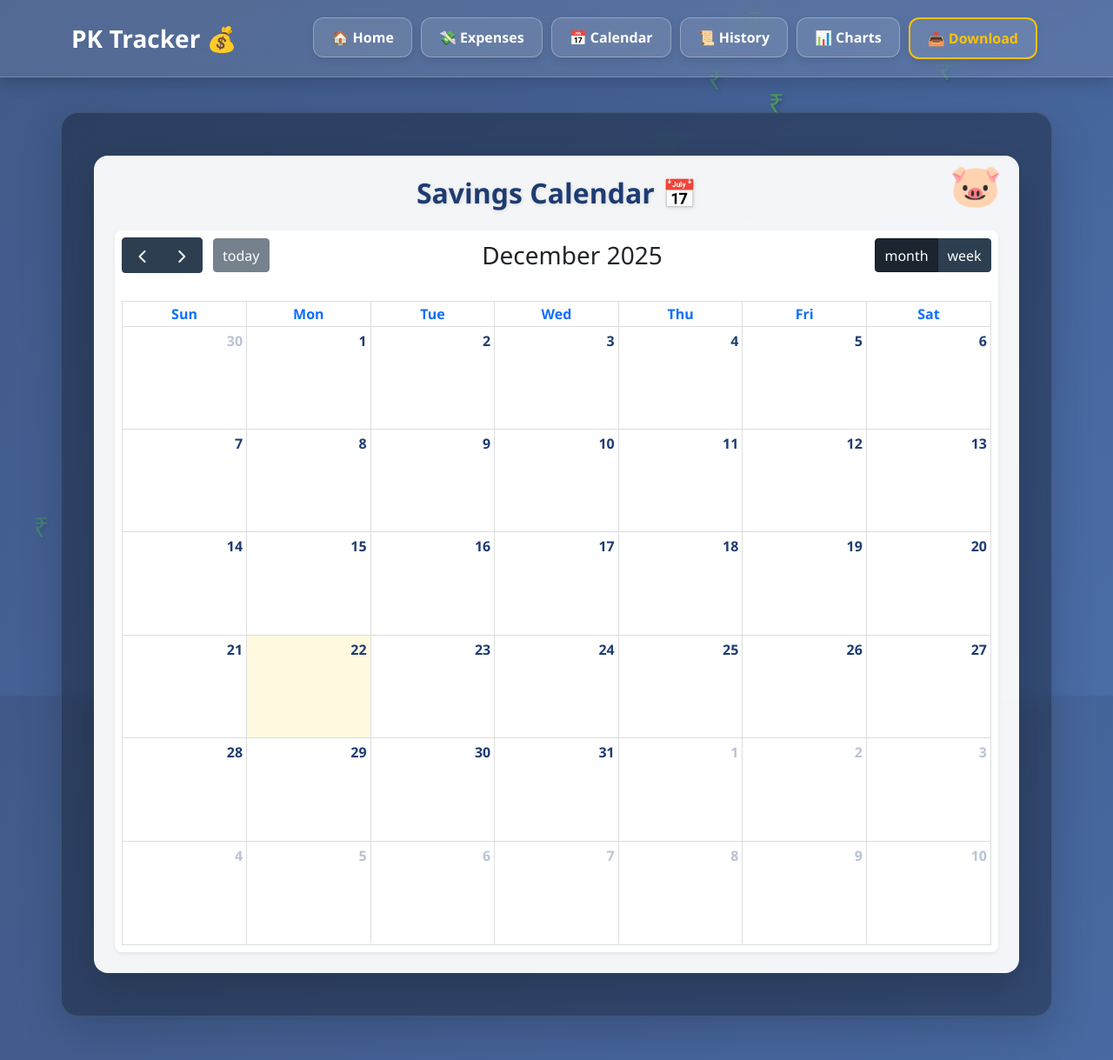
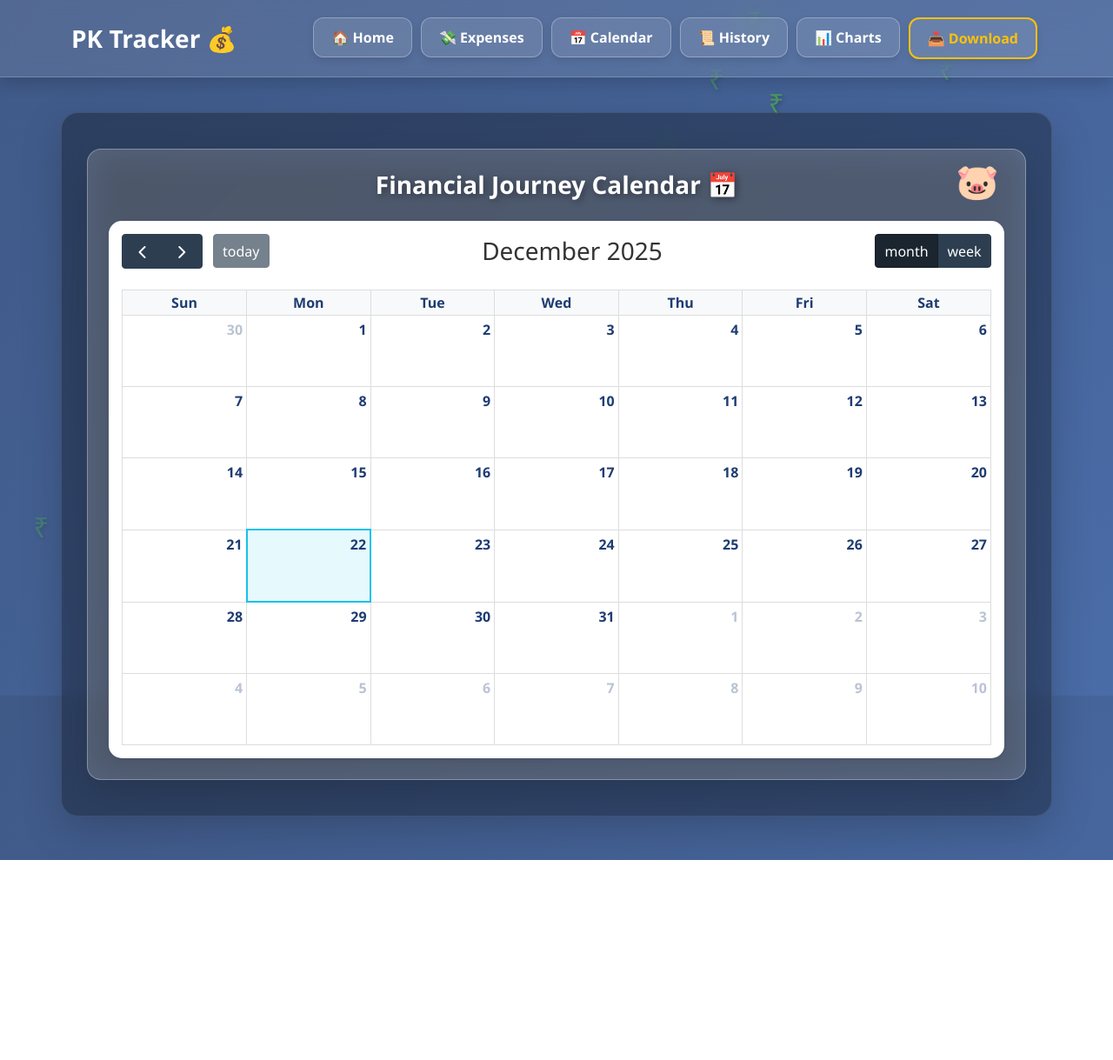
Before and after one commit to muthukumarpl/pk-tracker, a Django app: page /calendar/ in a window 1280 px wide. Shown: the whole page at 87% size. After the commit the page ends 989 px from the top, so only its background shows below. Run offline with Django 5.2, Linux system fonts and the light colour scheme; tables that the repository leaves empty hold one stand-in row (values such as "Sample post"); lists and menus that the app fills with data are empty; some libraries are stand-ins or nearby versions.

Commit message:
Update calendar.html

```diff
--- a/expenses/templates/expenses/calendar.html
+++ b/expenses/templates/expenses/calendar.html
@@ -1,93 +1,124 @@
 {% extends 'expenses/base.html' %}
 
 {% block content %}
-<div class="container py-4">
-    <div class="card shadow-lg p-4 rounded-4" style="background: rgba(255,255,255,0.95); border: none; position: relative; overflow: hidden;">
-
-        <div class="piggy-bank">🐷</div>
-
-        <h2 class="text-center mb-4 fw-bold" style="color: #1e3c72; text-shadow: 1px 1px 5px rgba(0,0,0,0.1);">
-            Savings Calendar 📅
-        </h2>
-
-        <div id='calendar' class="shadow-sm p-2 bg-white rounded-3"></div>
-    </div>
-</div>
-
 <link href='https://cdn.jsdelivr.net/npm/fullcalendar@5.11.3/main.min.css' rel='stylesheet' />
 <script src='https://cdn.jsdelivr.net/npm/fullcalendar@5.11.3/main.min.js'></script>
 <script src="https://cdn.jsdelivr.net/npm/sweetalert2@11"></script>
 
+<div class="container py-3 px-1">
+    <div class="card calendar-card shadow-lg p-2 p-md-4 rounded-4">
+        <div class="piggy-bank">🐷</div>
+
+        <h3 class="text-center mb-4 fw-bold calendar-title">Financial Journey Calendar 📅</h3>
+
+        <div class="calendar-wrapper shadow-sm rounded-4">
+            <div id='calendar'></div>
+        </div>
+    </div>
+</div>
+
 <style>
-    /* உண்டியல் அனிமேஷன் */
+    /* 1. பின்னணி (Background) - Glass Effect */
+    .calendar-card {
+        background: rgba(255, 255, 255, 0.2) !important;
+        backdrop-filter: blur(20px);
+        border: 1px solid rgba(255, 255, 255, 0.3) !important;
+        position: relative;
+    }
+
+    .calendar-title {
+        color: #ffffff;
+        text-shadow: 2px 2px 8px rgba(0,0,0,0.4);
+    }
+
+    /* 2. காலண்டர் ஸ்டைல் - Clean & Modern */
+    #calendar {
+        background: #ffffff;
+        border-radius: 15px;
+        padding: 15px;
+        color: #333;
+    }
+
+    /* அண்டர்லைன் நீக்குதல் (Fixing Underline Issue) */
+    .fc-daygrid-day-number, .fc-col-header-cell-cushion {
+        text-decoration: none !important; /* அண்டர்லைனை நீக்கும் */
+        color: #1e3c72 !important;
+        font-weight: 700;
+    }
+
+    /* கிழமைகள் (Sun, Mon...) */
+    .fc-col-header-cell {
+        background: #f8f9fa;
+        padding: 10px 0;
+    }
+
+    /* இன்றைய தேதி */
+    .fc-day-today {
+        background: rgba(18, 194, 233, 0.1) !important;
+        border: 2px solid #12c2e9 !important;
+    }
+
+    /* 3. அனிமேஷன் */
     .piggy-bank {
         position: absolute;
-        top: 10px;
-        right: 20px;
-        font-size: 3rem;
+        top: 15px;
+        right: 30px;
+        font-size: 2.5rem;
         animation: bounce 2s infinite;
         z-index: 10;
     }
 
     @keyframes bounce {
         0%, 100% { transform: translateY(0); }
-        50% { transform: translateY(-15px); }
+        50% { transform: translateY(-10px); }
     }
 
-    /* பட்டன்களை பிரித்து வைத்தல் (Left & Right) */
-    .fc-toolbar {
-        display: flex;
-        justify-content: space-between;
-        align-items: center;
-        margin-bottom: 2em !important;
-    }
-
-    .fc-header-toolbar .fc-toolbar-chunk:nth-child(1) { order: 1; } /* Prev/Next buttons */
-    .fc-header-toolbar .fc-toolbar-chunk:nth-child(2) { order: 2; } /* Title */
-    .fc-header-toolbar .fc-toolbar-chunk:nth-child(3) { order: 3; } /* View buttons */
-
-    /* Calendar Colors */
-    .fc-daygrid-day-number { color: #1e3c72 !important; font-weight: bold; text-decoration: none; }
-    .fc-col-header-cell-cushion { color: #0d6efd !important; text-decoration: none; font-weight: 800; }
-
+    /* ஈவென்ட் டிசைன் */
     .fc-event {
+        border-radius: 6px !important;
+        padding: 3px 8px !important;
+        font-size: 0.85rem !important;
+        border: none !important;
         cursor: pointer;
-        transition: 0.3s ease;
-        border: none !important;
-        padding: 4px !important;
-        font-weight: 600;
-        box-shadow: 0 2px 5px rgba(0,0,0,0.1);
+        transition: 0.2s ease;
     }
 
     .fc-event:hover {
         transform: scale(1.05);
-        filter: brightness(1.1);
+        box-shadow: 0 4px 10px rgba(0,0,0,0.2);
     }
 
-    /* Calendar Day Hover */
-    .fc-daygrid-day:hover { background: rgba(18, 194, 233, 0.05) !important; cursor: pointer; }
+    /* மொபைல் மாற்றங்கள் */
+    @media (max-width: 768px) {
+        .fc-toolbar-title { font-size: 1rem !important; }
+        .fc-button { padding: 0.3em 0.5em !important; font-size: 0.8rem !important; }
+        .piggy-bank { font-size: 1.8rem; top: 10px; right: 15px; }
+    }
 </style>
 
 <script>
     document.addEventListener('DOMContentLoaded', function() {
         var calendarEl = document.getElementById('calendar');
+
         var calendar = new FullCalendar.Calendar(calendarEl, {
-            initialView: 'dayGridMonth',
+            initialView: window.innerWidth < 768 ? 'listMonth' : 'dayGridMonth',
             headerToolbar: {
-                left: 'prev,next today', // < > இடது பக்கம்
-                center: 'title',         // தலைப்பு நடுவில்
-                right: 'dayGridMonth,dayGridWeek' // வியூக்கள் வலது பக்கம்
+                left: 'prev,next today',
+                center: 'title',
+                right: window.innerWidth < 768 ? '' : 'dayGridMonth,dayGridWeek'
             },
             events: {{ events|safe }},
+            height: 'auto',
+            navLinks: true, // தேதியை கிளிக் செய்ய அனுமதிக்கும்
 
-            // தேதியை கிளிக் செய்தால் புதிய எக்ஸ்பென்ஸ் ஆட் செய்ய லிங்க்
+            // தேதியை கிளிக் செய்து ஆட் செய்தல்
             dateClick: function(info) {
                 Swal.fire({
-                    title: 'New Entry?',
-                    text: "Do you want to add an income or expense for " + info.dateStr + "?",
-                    icon: 'question',
+                    title: 'Add Entry',
+                    text: "Selected Date: " + info.dateStr,
+                    icon: 'info',
                     showCancelButton: true,
-                    confirmButtonText: 'Yes, Take me there!',
+                    confirmButtonText: '🚀 Go to Tracker',
                     confirmButtonColor: '#12c2e9'
                 }).then((result) => {
                     if (result.isConfirmed) {
@@ -96,25 +127,24 @@
                 });
             },
 
-            // ஈவென்ட் (Expense/Income) கிளிக் செய்தால் Edit/Delete ஆப்ஷன்
             eventClick: function(info) {
+                let eventId = info.event.id;
+                let eventType = info.event.extendedProps.type;
+
                 Swal.fire({
                     title: info.event.title,
-                    text: "Date: " + info.event.startStr,
-                    icon: 'info',
+                    text: "Manage this record",
+                    showDenyButton: true,
                     showCancelButton: true,
-                    showDenyButton: true,
-                    confirmButtonText: 'Edit',
-                    denyButtonText: 'Delete',
+                    confirmButtonText: '✏️ Edit',
+                    denyButtonText: '🗑️ Delete',
                     confirmButtonColor: '#ffc107',
                     denyButtonColor: '#f64f59'
                 }).then((result) => {
                     if (result.isConfirmed) {
-                        // Edit செய்ய லிங்க் (இதில் ID தேவைப்படும், நாம் டைட்டிலில் இருந்து எடுக்கலாம் அல்லது URL அனுப்பலாம்)
-                        window.location.href = "{% url 'expense_list' %}";
+                        window.location.href = eventType === 'expense' ? `/edit/${eventId}/` : `/expenses/`;
                     } else if (result.isDenied) {
-                        // Delete செய்ய லிங்க்
-                        window.location.href = "{% url 'expense_list' %}";
+                        window.location.href = eventType === 'expense' ? `/delete/${eventId}/` : `/delete-income/${eventId}/`;
                     }
                 });
             }
```
